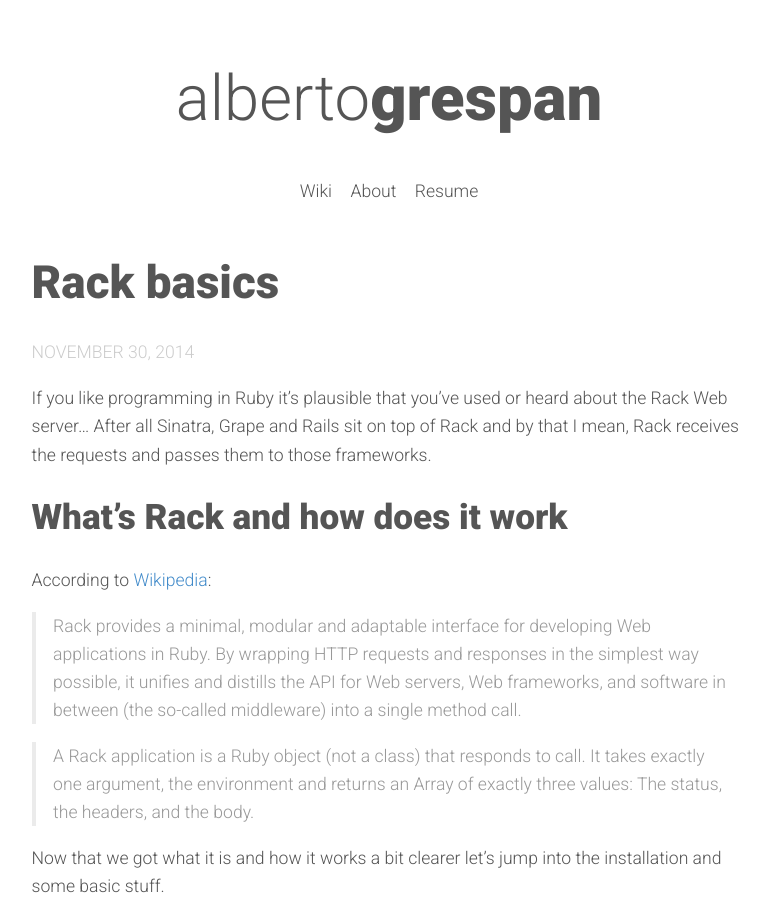
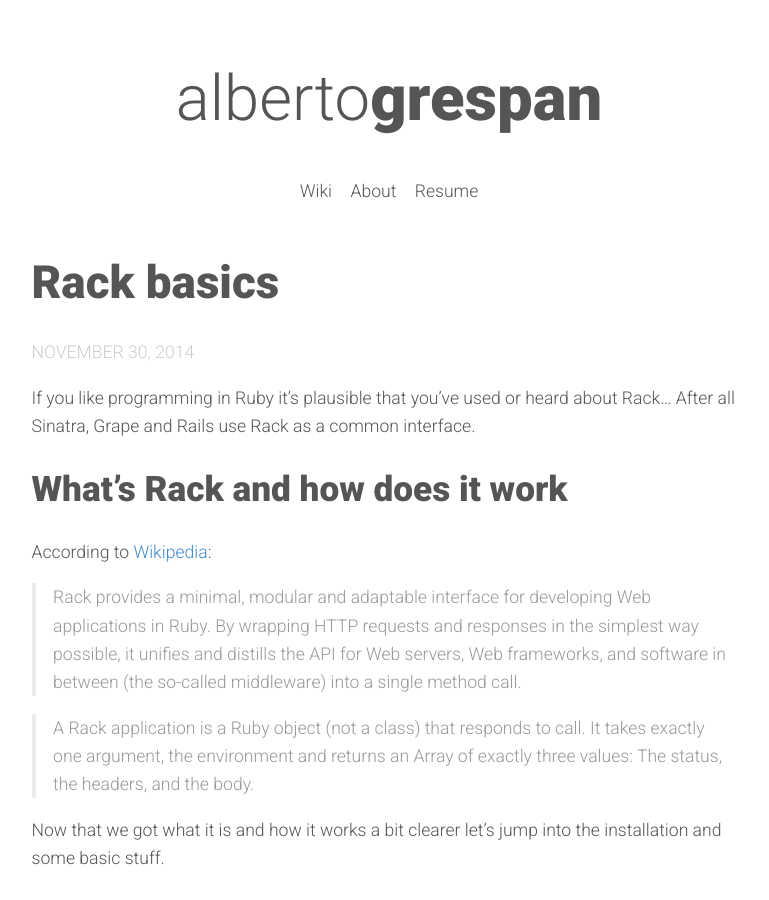
Before and after one commit to albertogg/albertogg.github.com, a Jekyll site: the page built from _posts/2014-11-30-rack-basics.md, in a window 1280 px wide and 900 px high. Shown: the whole window, without its empty margins (251-1020 px from the left). Built offline with Jekyll 4.4.1, drawn with Linux system fonts in a browser that asks for light colours; nearby versions of some CDN libraries; Markdown is read by kramdown in place of the engine named in the settings; comment, search, counter and statistics services are not loaded.

Commit message:
change intro

```diff
--- a/_posts/2014-11-30-rack-basics.md
+++ b/_posts/2014-11-30-rack-basics.md
@@ -7,9 +7,7 @@ tag: blog
 ---
 
 If you like programming in Ruby it's plausible that you've used or heard about
-the Rack Web server... After all Sinatra, Grape and Rails sit on top of Rack and
-by that I mean, Rack receives the requests and passes them to those
-frameworks.
+Rack... After all Sinatra, Grape and Rails use Rack as a common interface.
 
 ## What's Rack and how does it work
 
```
